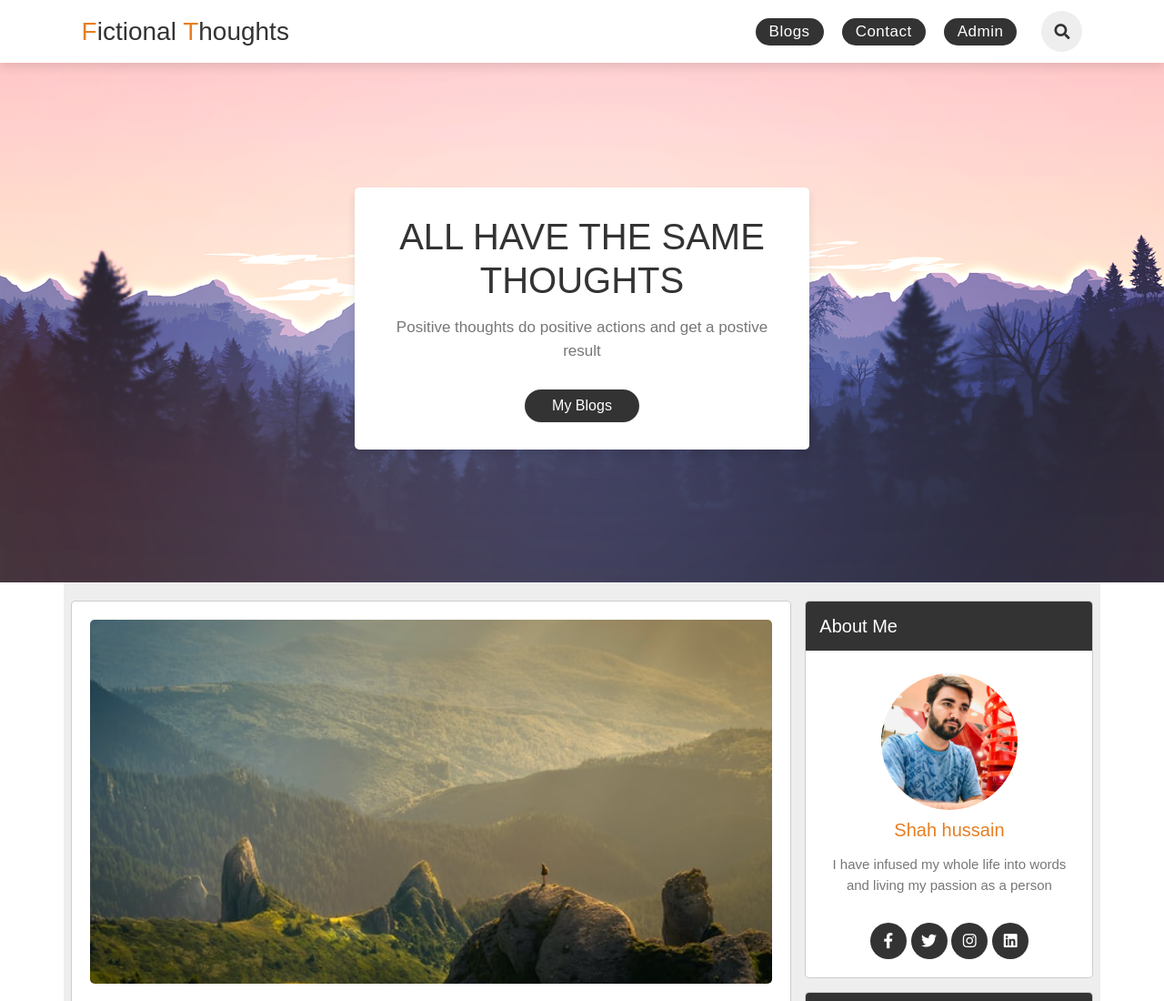
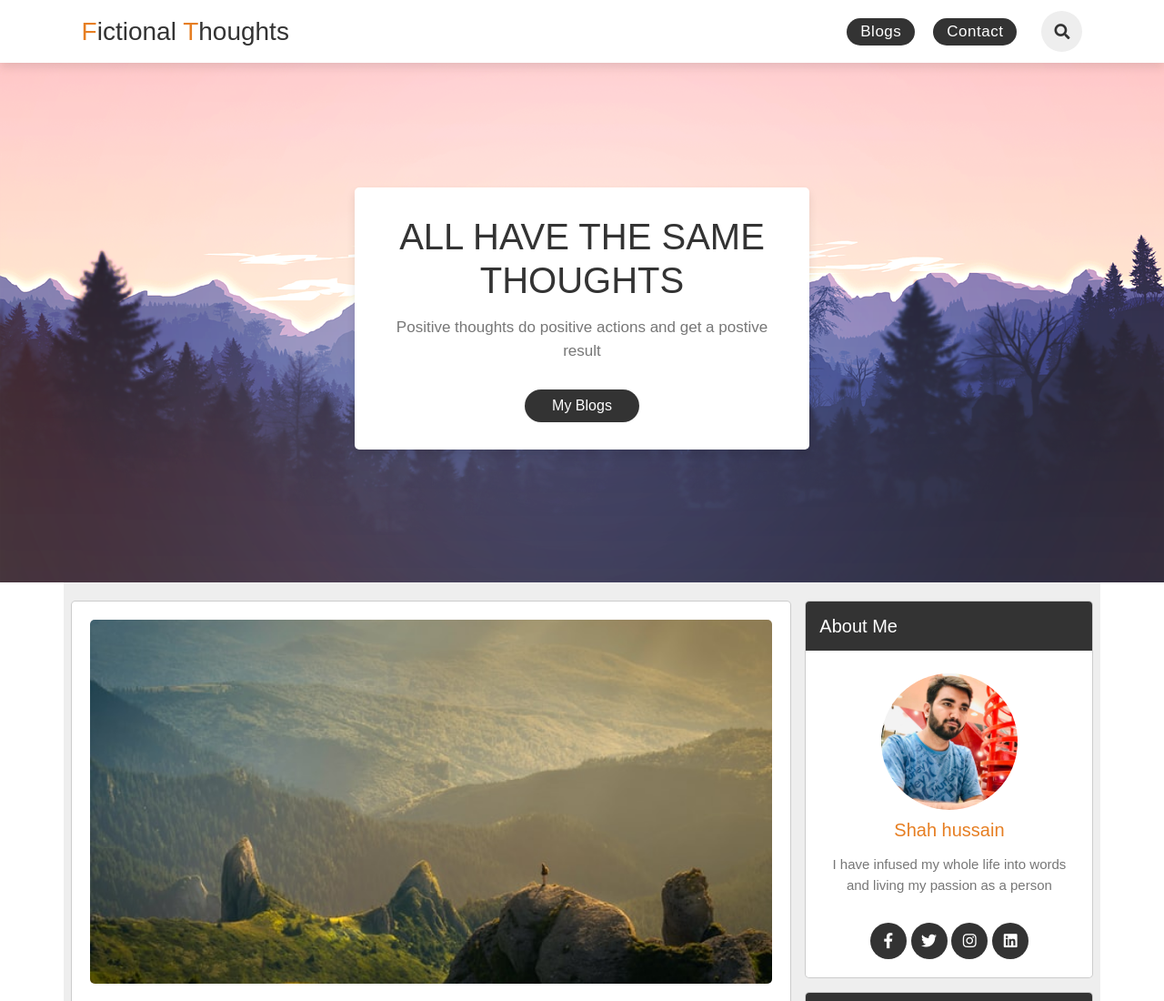
Before and after one commit to shahhussain-t/fictional-thoughts, a plain HTML site: page public/index.html in a window 1280 px wide. Shown: the top 1100 px of the page at 91% size. Drawn offline with nearby package versions, Linux system fonts and the light colour scheme.

Commit message:
Update index.html

```diff
--- a/public/index.html
+++ b/public/index.html
@@ -21,7 +21,7 @@
     <nav class="navbar">
         <a   class="text-decoration-none px-4" href="#posts">Blogs</a>
         <a   class="text-decoration-none px-4" href="#contact">Contact</a>
-        <a   class="text-decoration-none px-4" href="admin.html">Admin</a>
+<!--         <a   class="text-decoration-none px-4" href="admin.html">Admin</a> -->
     </nav>
 
     <div class="icons">
```
